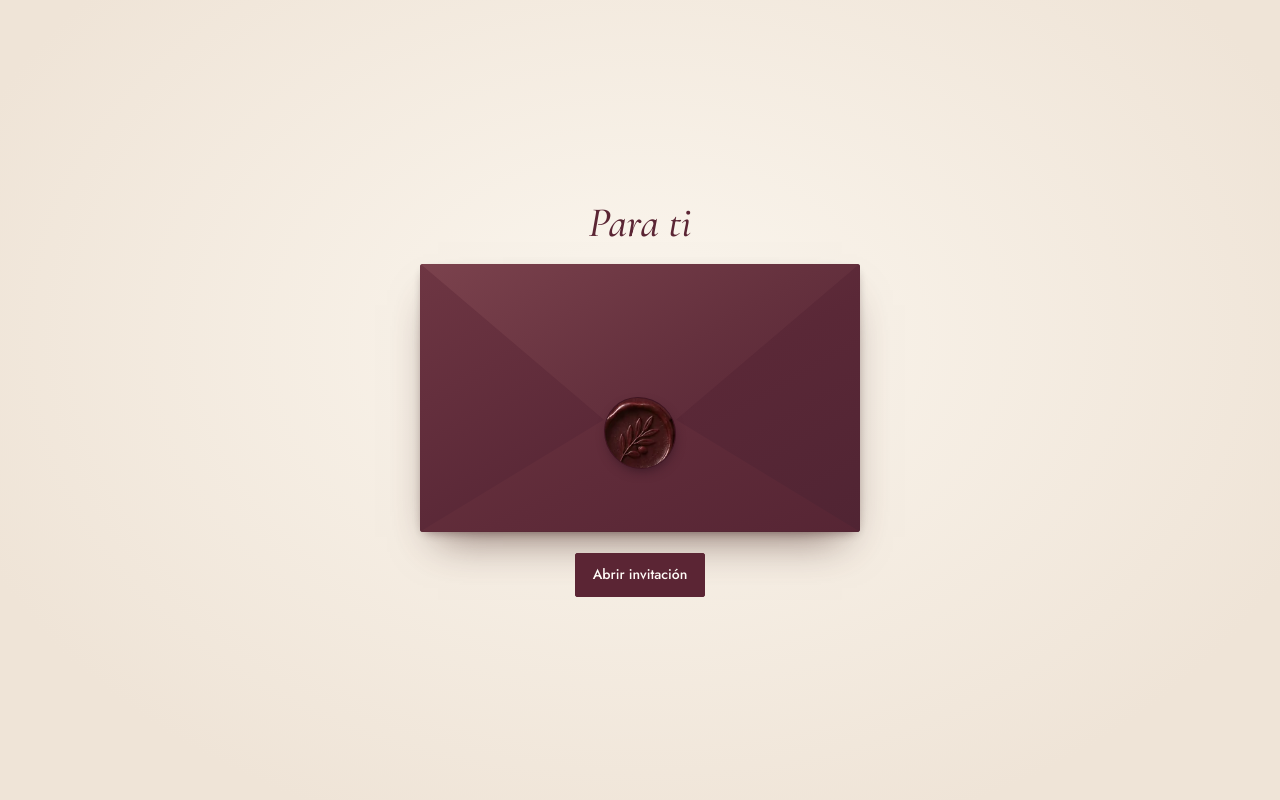
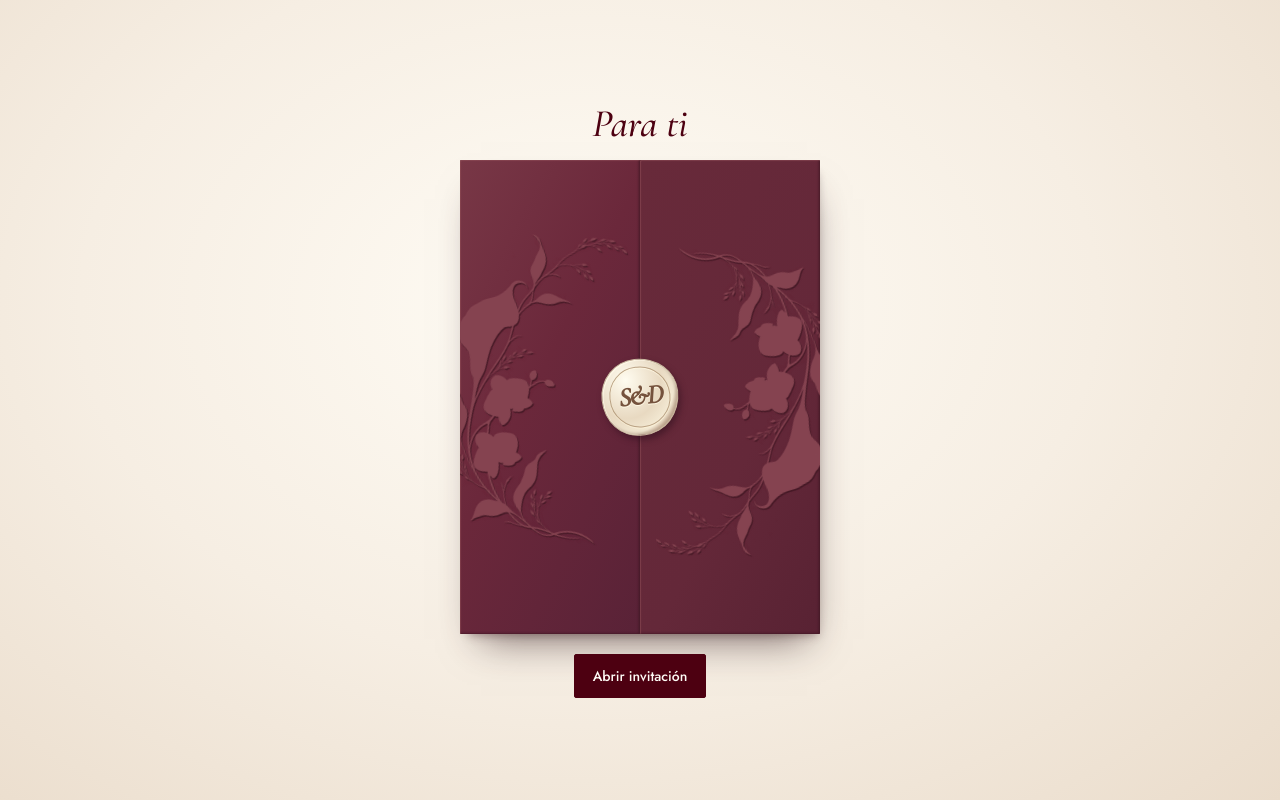
Before and after one commit to wifituga/boda-sofia-diego, a plain HTML site: page index.html in a window 1280 px wide. Shown: the top 800 px of the page. Drawn offline with nearby package versions, Linux system fonts and the light colour scheme.

Commit message:
Adaptar la invitación a las referencias florales y a la apertura de dos hojas

```diff
--- a/index.html
+++ b/index.html
@@ -9,7 +9,7 @@
 <link rel="preconnect" href="https://fonts.googleapis.com">
 <link rel="preconnect" href="https://fonts.gstatic.com" crossorigin>
 <link href="https://fonts.googleapis.com/css2?family=Cormorant+Garamond:ital,wght@0,400;0,500;0,600;1,400;1,500&family=Jost:wght@400;500&display=swap" rel="stylesheet">
-<link rel="stylesheet" href="styles.css?v=carta">
+<link rel="stylesheet" href="styles.css?v=botanica">
 </head>
 <body>
 
@@ -17,19 +17,19 @@
   <div class="intro-layout">
     <p class="intro-caption" aria-hidden="true">Para ti</p>
     <div class="mail-scene">
-      <div class="mail-back" aria-hidden="true"></div>
       <div class="mail-letter" aria-hidden="true">
         <span class="kicker">Nos casamos</span>
         <p>Sofía <em>&amp;</em> Diego</p>
         <time datetime="2027-05-15">15 de mayo de 2027</time>
       </div>
-      <div class="mail-pocket" aria-hidden="true"></div>
-      <div class="mail-flap" aria-hidden="true">
-        <span class="mail-flap-front"></span>
-        <span class="mail-flap-back"></span>
+      <div class="mail-door mail-door-left" aria-hidden="true">
+        <span class="mail-door-face"></span><span class="mail-door-lining"></span>
+      </div>
+      <div class="mail-door mail-door-right" aria-hidden="true">
+        <span class="mail-door-face"></span><span class="mail-door-lining"></span>
       </div>
       <button class="seal-button" id="seal" type="button">
-        <span class="mail-seal" aria-hidden="true"></span>
+        <span class="mail-seal" aria-hidden="true">S&amp;D</span>
         <span class="seal-label">Abrir invitación</span>
       </button>
     </div>
@@ -57,8 +57,8 @@
       </div>
     </div>
     <picture class="hero-art">
-      <source media="(max-width: 580px)" srcset="img/flores-editoriales-720.webp">
-      <img src="img/flores-editoriales.webp" width="1120" height="1400" alt="" decoding="async">
+      <source media="(max-width: 580px)" srcset="img/ramo-calas-720.webp">
+      <img src="img/ramo-calas.webp" width="1120" height="1400" alt="" decoding="async">
     </picture>
   </section>
 
@@ -128,6 +128,11 @@
   </div>
 
   <section class="dress wrap section-space" aria-labelledby="dressTitle">
+    <picture class="dress-art">
+      <source media="(max-width: 580px)" srcset="img/flor-de-solapa-720.webp">
+      <img src="img/flor-de-solapa.webp" alt="" width="800" height="1000" loading="lazy" decoding="async">
+    </picture>
+    <div class="dress-copy">
       <p class="kicker">Código de vestimenta</p>
       <h2 id="dressTitle">Formal <em>elegante.</em></h2>
       <div class="dress-guide">
@@ -143,6 +148,7 @@
         <li><span style="--swatch:#1f3550" aria-hidden="true"></span>Azul marino</li>
       </ul>
       <p class="dress-note">El blanco y el marfil se los dejamos a la novia.</p>
+    </div>
   </section>
 
   <section class="rsvp section-space" id="rsvp" aria-labelledby="rsvpTitle">
--- a/styles.css
+++ b/styles.css
@@ -3,8 +3,10 @@
   --ivory: #fbf7ef;
   --paper: #fffcf7;
   --sand: #f1e8dd;
-  --wine: #5b2534;
-  --wine-dark: #3d1d28;
+  --wine: #4d0011;
+  --rust: #ad4e18;
+  --sage: #708981;
+  --wine-dark: #3b1020;
   --ink: #2d211e;
   --muted: #68534b;
   --rule: #d9c9bb;
@@ -96,103 +98,111 @@ button, input, select, textarea { font: inherit; }
   display: flex;
   overflow: auto;
   overscroll-behavior: contain;
-  padding: 30px var(--gutter) 34px;
-  background: radial-gradient(ellipse at 50% 42%, #fbf6ee, #efe4d7 80%);
+  padding: 22px 12px;
+  background: radial-gradient(ellipse at 46% 38%, #fffcf5 0, #f6eee3 52%, #eadccb 100%);
 }
 .intro.is-opening {
   pointer-events: none;
-  animation: reveal-invitation .3s ease 1.23s both;
+  animation: reveal-invitation .37s ease 1.75s both;
 }
 .intro-layout {
-  width: min(440px, 100%);
+  width: min(70vw, 360px, calc(74svh - 99px));
   margin: auto;
   text-align: center;
 }
 .intro-caption {
-  margin-bottom: 16px;
+  margin-bottom: 14px;
   color: var(--wine);
-  font: italic 500 clamp(30px, 6.8vw, 42px)/1.15 var(--serif);
+  font: italic 500 clamp(28px, 5.7vw, 39px)/1.12 var(--serif);
 }
 .mail-scene {
+  --action-gap: 64px;
   position: relative;
   isolation: isolate;
-  perspective: 1100px;
-  aspect-ratio: 1.64;
-  margin-bottom: 65px;
-}
-.mail-back, .mail-pocket, .mail-flap {
-  position: absolute;
-  inset: 0;
-  border-radius: 3px;
-}
-.mail-back {
-  background: linear-gradient(154deg, #713b47, #46212e 77%);
-  box-shadow: 0 23px 42px -18px #4c2b26a6, 0 4px 11px -5px #3014178c;
-}
-.mail-pocket {
-  z-index: 3;
-  overflow: hidden;
-  clip-path: polygon(0 0, 50% 64%, 100% 0, 100% 100%, 0 100%);
-  background: linear-gradient(150deg, #6e3643 0%, #5a2837 55%, #502433 100%);
-}
-.mail-pocket::after {
-  position: absolute;
-  inset: 0;
-  content: "";
-  clip-path: polygon(0 100%, 50% 50%, 100% 100%);
-  background: linear-gradient(155deg, #723943, #5f2b39 63%, #562534);
-}
-.mail-flap {
-  z-index: 4;
-  height: 66%;
-  transform-origin: 50% 0;
-  transform-style: preserve-3d;
-}
-.mail-flap-front, .mail-flap-back {
-  position: absolute;
-  inset: 0;
-  border-radius: 3px;
-  backface-visibility: hidden;
-}
-.mail-flap-front {
-  clip-path: polygon(0 0, 100% 0, 55% 95%, 50% 100%, 45% 95%);
-  background: linear-gradient(150deg, #7b424d, #65313e 54%, #552434);
-}
-.mail-flap-back {
-  transform: rotateX(180deg);
-  clip-path: polygon(0 100%, 45% 5%, 50% 0, 55% 5%, 100% 100%);
-  background: linear-gradient(15deg, #63323d, #814b55 68%, #70404a);
+  container-type: inline-size;
+  perspective: 1150px;
+  aspect-ratio: .76;
+  margin-bottom: var(--action-gap);
+  border-radius: 2px;
+  background: #4d1826;
+  box-shadow: 3px 7px 9px -6px #4c282d70, 4px 22px 38px -17px #351c20a1;
 }
 .mail-letter {
   position: absolute;
+  inset: 2.5% 2.7%;
+  display: grid;
+  align-content: center;
+  justify-items: center;
+  row-gap: 2.8%;
+  overflow: hidden;
+  padding: 4%;
+  border: 1px solid #d8bda2;
+  outline: 1px solid #c8a88b;
+  outline-offset: -8px;
+  background: #fffaed;
+  color: var(--wine);
+}
+.mail-letter::before, .mail-letter::after {
+  position: absolute;
+  width: 43%;
+  height: 34%;
+  content: "";
+  pointer-events: none;
+  background: url("img/rama-botanica.webp") center / contain no-repeat;
+}
+.mail-letter::before { top: 3%; left: -6%; transform: rotate(34deg); }
+.mail-letter::after { bottom: 2%; right: -6%; transform: rotate(210deg); }
+.mail-letter .kicker { font-size: clamp(9px, 3.5cqw, 12px); }
+.mail-letter p { font: 500 clamp(27px, 12.9cqw, 51px)/.99 var(--serif); letter-spacing: -.05em; }
+.mail-letter p em { font-weight: 400; font-size: .72em; }
+.mail-letter time { color: var(--muted); font-size: clamp(10px, 3.4cqw, 13px); }
+.mail-door {
+  position: absolute;
   z-index: 2;
-  top: 8%;
-  left: 7%;
-  display: grid;
-  width: 86%;
-  height: 84%;
-  align-content: center;
-  gap: 5%;
-  padding: 8%;
-  border: 1px solid #d7bcaa;
-  outline: 1px solid #d7bcaa;
-  outline-offset: -9px;
-  background: #fffbf3;
-  box-shadow: 0 6px 22px -14px #3a1b22;
-  color: var(--wine);
-  opacity: 0;
+  top: 0;
+  bottom: 0;
+  width: calc(50% + .3px);
+  transform-style: preserve-3d;
 }
-.mail-letter p {
-  font: 500 clamp(29px, 7.5vw, 55px)/.95 var(--serif);
-  letter-spacing: -.055em;
-  text-wrap: balance;
+.mail-door-left { left: 0; transform-origin: left center; }
+.mail-door-right { right: 0; transform-origin: right center; }
+.mail-door-face, .mail-door-lining {
+  position: absolute;
+  inset: 0;
+  border-radius: 1px;
+  backface-visibility: hidden;
 }
-.mail-letter em { font-size: .75em; font-weight: 400; }
-.mail-letter time { color: var(--muted); font-size: 13px; }
+.mail-door-face {
+  overflow: hidden;
+  background: linear-gradient(117deg, #783746, #6b283b 45%, #592237);
+  box-shadow: inset 1px 1px 1px #a05d6470, inset -1.5px -1px 2px #39142096;
+}
+.mail-door-right .mail-door-face {
+  background: linear-gradient(117deg, #682a3a, #642839 61%, #582233);
+}
+.mail-door-face::before, .mail-door-face::after {
+  position: absolute;
+  inset: -5% -18%;
+  content: "";
+  mask: url("img/rama-botanica.webp") center / 97% auto no-repeat;
+  background: #441825;
+  transform: rotate(-15deg);
+}
+.mail-door-face::after {
+  background: #864451;
+  transform: translate(-1px, -1.4px) rotate(-15deg);
+}
+.mail-door-right .mail-door-face::before { transform: rotate(163deg); }
+.mail-door-right .mail-door-face::after { transform: translate(-1px, -1.4px) rotate(163deg); }
+.mail-door-lining {
+  transform: rotateY(180deg);
+  background: linear-gradient(110deg,#793947,#642937 67%,#4d1d2c);
+  box-shadow: inset 0 0 0 1px #894650;
+}
 .seal-button {
   position: absolute;
-  z-index: 5;
-  inset: 0 0 -65px;
+  z-index: 3;
+  inset: 0 0 calc(-1 * var(--action-gap));
   display: grid;
   justify-items: center;
   align-content: end;
@@ -204,48 +214,59 @@ button, input, select, textarea { font: inherit; }
 }
 .mail-seal {
   position: absolute;
-  top: calc((100% - 65px) * .63);
+  top: calc((100% - var(--action-gap)) * .5);
   left: 50%;
-  width: clamp(50px, 15vw, 72px);
+  display: grid;
+  place-items: center;
+  width: clamp(44px, 22cqw, 77px);
   aspect-ratio: 1;
-  transform: translate(-50%, -50%);
-  border: 1px solid #3f1521;
-  border-radius: 47% 53% 48% 52% / 47% 51% 49% 53%;
-  background: #572633 url("img/sobre-editorial-720.webp") 50% 58.1% / 735% auto no-repeat;
-  box-shadow: 1px 5px 12px -4px #29121cbd;
+  border: 1px solid #c8b89f;
+  border-radius: 48% 53% 49% 46% / 49% 47% 53% 51%;
+  transform: translate(-50%, -50%) rotate(-6deg);
+  background: radial-gradient(ellipse at 33% 26%, #fffcf0 0%, #e8d9c1 49%, #f3e9d3 69%, #c6aa91 81%, #ecddc2 94%);
+  color: #75523d;
+  box-shadow: inset 1px 1px 1px #fff9e9, inset -2px -2px 3px #a2897580, 2px 4px 6px #2c0d1b80;
+  font: italic 600 clamp(20px, 7.4cqw, 29px)/1 var(--serif);
+  letter-spacing: -.08em;
+  text-shadow: 0 1px .4px #fff8e4;
+}
+.mail-seal::before {
+  position: absolute;
+  inset: 9%;
+  content: "";
+  border: 1px solid #baa284;
+  border-radius: 47% 50% 49% 50%;
+  box-shadow: inset 0 1px 1px #fef7e1, 0 1px 1px #fbf1d8;
 }
 .seal-label {
+  display: grid;
   min-height: 44px;
-  display: grid;
   place-items: center;
-  padding: 8px 17px;
+  padding: 8px 18px;
+  background: var(--wine);
+  color: var(--paper);
   border: 1px solid var(--wine);
   border-radius: 2px;
-  background: var(--wine);
-  color: var(--paper);
-  font-size: 14px;
-  font-weight: 500;
+  font: 500 14px/1.3 var(--sans);
 }
-.seal-button:hover .seal-label,
-.seal-button:focus-visible .seal-label { background: var(--wine-dark); }
-.intro.is-opening .intro-caption,
-.intro.is-opening .seal-button { animation: release-seal .23s ease-in forwards; }
-.intro.is-opening .mail-flap { animation: lift-flap .63s cubic-bezier(.4,.08,.25,1) .13s forwards; }
-.intro.is-opening .mail-letter { animation: draw-letter .58s cubic-bezier(.26,.45,.22,1) .53s forwards; }
-
+.seal-button:focus-visible { outline-offset: 5px; }
+.seal-button:hover .seal-label, .seal-button:focus-visible .seal-label { background: var(--wine-dark); }
+.intro.is-opening .intro-caption, .intro.is-opening .seal-button { animation: release-seal .23s ease-in forwards; }
+.intro.is-opening .mail-door-left { animation: open-left-door 1.08s cubic-bezier(.45,.09,.24,1) .12s forwards; }
+.intro.is-opening .mail-door-right { animation: open-right-door 1.12s cubic-bezier(.45,.09,.24,1) .17s forwards; }
+.intro.is-opening .mail-letter { animation: draw-letter .55s ease-out .85s both; }
 @keyframes release-seal {
-  to { opacity: 0; transform: translateY(-4px); }
+  to { opacity: 0; transform: translateY(-5px); }
 }
-@keyframes lift-flap {
-  0% { transform: rotateX(0deg); z-index: 4; }
-  42% { transform: rotateX(89deg); z-index: 4; }
-  43% { z-index: 1; }
-  100% { transform: rotateX(164deg); z-index: 1; }
+@keyframes open-left-door {
+  to { transform: rotateY(-100deg); }
+}
+@keyframes open-right-door {
+  to { transform: rotateY(100deg); }
 }
 @keyframes draw-letter {
-  0% { transform: translateY(0); opacity: 0; }
-  8% { opacity: 1; }
-  100% { transform: translateY(-92%); opacity: 1; }
+  from { transform: translateY(0); }
+  to { transform: translateY(-2%) scale(1.01); }
 }
 @keyframes reveal-invitation {
   from { opacity: 1; }
@@ -311,6 +332,25 @@ button, input, select, textarea { font: inherit; }
   gap: clamp(24px, 6vw, 94px);
   padding-block: clamp(28px, 6vw, 74px);
 }
+.hero-copy {
+  position: relative;
+  padding: clamp(30px, 3.6vw, 50px) clamp(18px, 3vw, 38px);
+  border: 1px solid #d7c4ac;
+  outline: 1px solid #e6d8c7;
+  outline-offset: -6px;
+  background: var(--paper);
+  text-align: center;
+}
+.hero-copy::before, .hero-copy::after {
+  content: "";
+  pointer-events: none;
+  position: absolute;
+  width: clamp(44px, 8vw, 104px);
+  aspect-ratio: 3 / 4;
+  background: url("img/rama-botanica.webp") center / contain no-repeat;
+}
+.hero-copy::before { top: -12px; left: -10px; transform: rotate(15deg); }
+.hero-copy::after { bottom: -12px; right: -10px; transform: rotate(193deg); }
 .hero h1 { margin: 17px 0 20px; }
 .hero h1:focus { outline: none; }
 .blessing {
@@ -320,6 +360,7 @@ button, input, select, textarea { font: inherit; }
 }
 .hero-actions {
   display: flex;
+  justify-content: center;
   flex-wrap: wrap;
   gap: 4px 18px;
   margin-top: 20px;
@@ -334,7 +375,7 @@ button, input, select, textarea { font: inherit; }
 .gallery { display: grid; grid-template-columns: repeat(2, minmax(0, 1fr)); gap: 16px; margin-top: 16px; }
 .gallery:empty { display: none; }
 
-.date-section { background: var(--sand); }
+.date-section { background: #e8eae1; border-block: 1px solid #cbd2c5; }
 .date-layout, .event-layout, .rsvp-layout {
   display: grid;
   grid-template-columns: repeat(2, minmax(0, 1fr));
@@ -345,14 +386,14 @@ button, input, select, textarea { font: inherit; }
 .date-hour { white-space: nowrap; }
 .countdown-label { margin-top: 25px; color: var(--muted); font-size: 14px; }
 .countdown { display: grid; grid-template-columns: repeat(4, minmax(0, 1fr)); max-width: 330px; margin: 8px 0 20px; }
-.countdown div { min-width: 0; text-align: center; border-left: 1px solid var(--rule); }
+.countdown div { min-width: 0; text-align: center; border-left: 1px solid var(--sage); }
 .countdown div:first-child { border-left: 0; }
 .countdown strong { display: block; color: var(--wine); font: 600 39px/1.1 var(--serif); font-variant-numeric: tabular-nums; }
 .countdown span { display: block; color: var(--muted); font-size: 12px; }
 
 .calendar { width: min(100%, 370px); margin-inline: auto; padding: clamp(14px, 4vw, 31px); border: 1px solid var(--rule); background: var(--paper); }
 .cal-head { display: flex; justify-content: space-between; align-items: baseline; border-bottom: 1px solid var(--rule); padding: 0 6px 10px; color: var(--wine); }
-.cal-head span:first-child { font: 600 30px/1 var(--serif); }
+.cal-head span:first-child { color: var(--rust); font: 600 30px/1 var(--serif); }
 .cal-head span:last-child { font-size: 13px; }
 .cal-grid { display: grid; grid-template-columns: repeat(7, minmax(0, 1fr)); text-align: center; margin-top: 10px; }
 .cal-grid .w { display: grid; place-items: center; height: 32px; color: var(--muted); font-size: 12px; }
@@ -381,7 +422,7 @@ button, input, select, textarea { font: inherit; }
   color: var(--paper);
   text-align: center;
 }
-.venue-content { width: 100%; border: 1px solid #aa867e; padding: clamp(22px, 5vw, 45px) clamp(12px, 3vw, 32px); }
+.venue-content { width: 100%; border: 1px solid #b28c64; padding: clamp(22px, 5vw, 45px) clamp(12px, 3vw, 32px); }
 .venue .kicker, .venue h2 em, .rsvp h2 em, .closing em { color: var(--on-wine); }
 .venue h2 { font-size: clamp(49px, 5.5vw, 75px); }
 .venue h2 em { display: block; }
@@ -390,6 +431,14 @@ button, input, select, textarea { font: inherit; }
 .venue .btn:hover { background: #6c3947; }
 .venue .btn:focus-visible { outline-color: var(--on-wine); }
 
+.dress {
+  display: grid;
+  grid-template-columns: minmax(0, .8fr) minmax(0, 1.2fr);
+  gap: clamp(28px, 6vw, 82px);
+  align-items: center;
+}
+.dress-art { display: block; width: 100%; background: #202c35; }
+.dress-art img { display: block; width: 100%; height: auto; aspect-ratio: 4 / 5; object-fit: cover; }
 .dress-guide { display: grid; grid-template-columns: repeat(2, minmax(0, 1fr)); gap: 14px; max-width: 490px; margin: 25px auto 24px; }
 .dress-guide > div { padding: 13px 4px; border-block: 1px solid var(--rule); }
 .dress-guide p { color: var(--muted); font-size: 14px; }
@@ -481,6 +530,11 @@ button, input, select, textarea { font: inherit; }
 
 @media (max-width: 700px) {
   .intro { padding-block: 24px; }
+  .hero-copy { padding: 26px 10px; }
+  .hero-copy::before, .hero-copy::after { width: 46px; }
+  .dress { grid-template-columns: minmax(0, 1fr); }
+  .dress-art { width: min(74%, 300px); margin-inline: auto; }
+  .dress-art img { aspect-ratio: 1.05; }
   .hero h1 { font-size: clamp(52px, 13vw, 88px); }
   .hero h1 span { display: inline; }
   .hero { grid-template-columns: 1fr; text-align: center; gap: 20px; }
@@ -494,7 +548,10 @@ button, input, select, textarea { font: inherit; }
 }
 
 @media (min-width: 701px) and (max-height: 560px) {
-  .hero { padding-block: 20px; }
+  .hero { padding-block: 12px; }
+  .masthead { min-height: 52px; }
+  .hero-copy { padding: 8px 14px; }
+  .hero-copy::before, .hero-copy::after { width: 38px; }
   .hero h1 { font-size: clamp(55px, 9vw, 75px); margin-block: 10px; }
   .hero-art { max-height: 70svh; }
   .hero .blessing { margin-bottom: 8px; }
@@ -503,7 +560,7 @@ button, input, select, textarea { font: inherit; }
 
 @media (max-height: 500px) {
   .intro { padding-block: 14px; }
-  .intro-layout { width: min(440px, 100%, 70svh); padding-top: min(11.5svh, 44px); }
+  .intro-layout { width: min(70vw, 360px, calc(68svh - 88px)); }
   .intro-caption { margin-bottom: 12px; font-size: 30px; }
 }
 
```
Also changed, not shown: img/flor-de-solapa-720.webp (added), img/flor-de-solapa.webp (added), img/rama-botanica.webp (added), img/ramo-calas-720.webp (added), img/ramo-calas.webp (added), 1 other file. Lines whose indentation alone changed are shown as unchanged.
